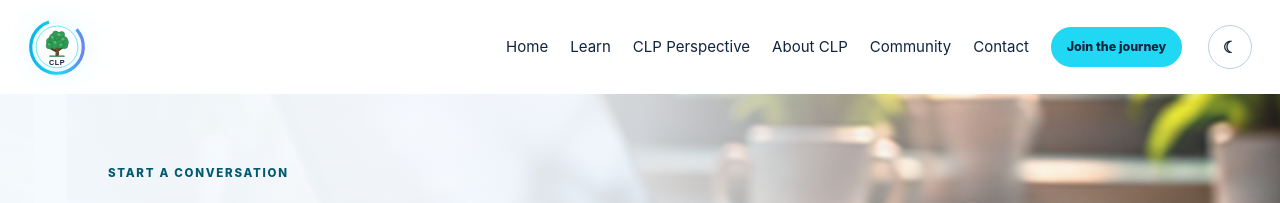
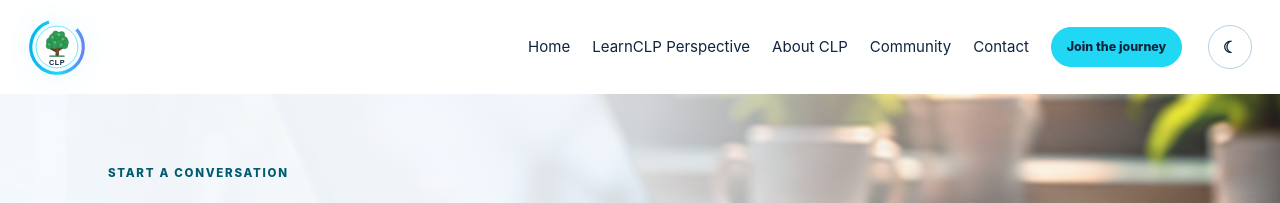
Before and after one commit to sanjeevkshu/clp, a Jekyll site: the page built from contact.md, in a window 1280 px wide. Shown: the top 203 px of the page. Built offline with Jekyll 4.4.1, drawn with Linux system fonts in a browser that asks for light colours.

Commit message:
Nest CLP Perspective in main navigation

```diff
--- a/_includes/header.html
+++ b/_includes/header.html
@@ -1 +1 @@
-<header class="site-header"><a class="brand" href="{{ '/' | relative_url }}" aria-label="CLP home"><img src="{{ '/assets/images/clp-mark.svg' | relative_url }}" alt="CLP Kalpavriksha emblem" width="58" height="58"></a><div class="header-controls"><button class="theme-toggle" type="button" id="theme-toggle" aria-label="Switch to light theme" aria-pressed="false"><span aria-hidden="true" class="theme-toggle-icon">☼</span><span class="theme-toggle-label">Theme</span></button><button class="nav-toggle" type="button" aria-expanded="false" aria-controls="site-nav" aria-label="Open navigation menu"><span class="hamburger-icon" aria-hidden="true"><span></span><span></span><span></span></span></button></div><nav id="site-nav" class="site-nav" aria-label="Main navigation"><a href="{{ '/' | relative_url }}">Home</a><a href="{{ '/learn/' | relative_url }}">Learn</a><a href="{{ '/perspective/' | relative_url }}">CLP Perspective</a><a href="{{ '/about/' | relative_url }}">About CLP</a><a href="{{ '/community/' | relative_url }}">Community</a><a href="{{ '/contact/' | relative_url }}">Contact</a><a class="button button-small" href="{{ '/community/' | relative_url }}">Join the journey</a></nav></header>
+<header class="site-header"><a class="brand" href="{{ '/' | relative_url }}" aria-label="CLP home"><img src="{{ '/assets/images/clp-mark.svg' | relative_url }}" alt="CLP Kalpavriksha emblem" width="58" height="58"></a><div class="header-controls"><button class="theme-toggle" type="button" id="theme-toggle" aria-label="Switch to light theme" aria-pressed="false"><span aria-hidden="true" class="theme-toggle-icon">☼</span><span class="theme-toggle-label">Theme</span></button><button class="nav-toggle" type="button" aria-expanded="false" aria-controls="site-nav" aria-label="Open navigation menu"><span class="hamburger-icon" aria-hidden="true"><span></span><span></span><span></span></span></button></div><nav id="site-nav" class="site-nav" aria-label="Main navigation"><a href="{{ '/' | relative_url }}">Home</a><div class="nav-group"><a href="{{ '/learn/' | relative_url }}">Learn</a><a class="nav-subitem" href="{{ '/learn/clp-perspective/' | relative_url }}">CLP Perspective</a></div><a href="{{ '/about/' | relative_url }}">About CLP</a><a href="{{ '/community/' | relative_url }}">Community</a><a href="{{ '/contact/' | relative_url }}">Contact</a><a class="button button-small" href="{{ '/community/' | relative_url }}">Join the journey</a></nav></header>
```
